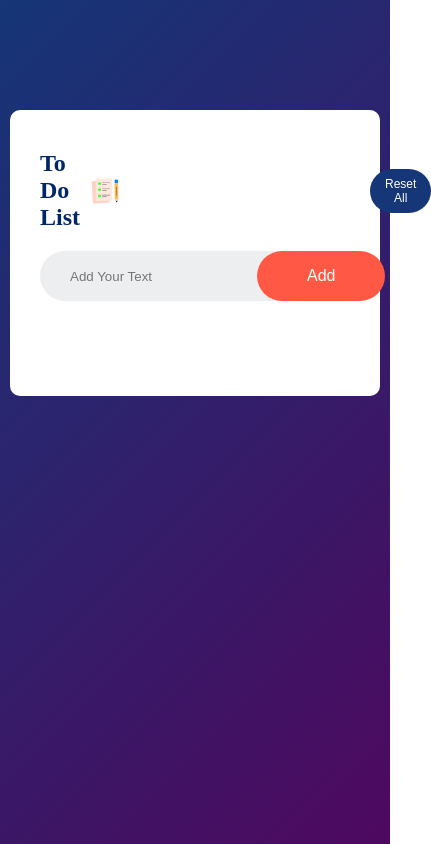
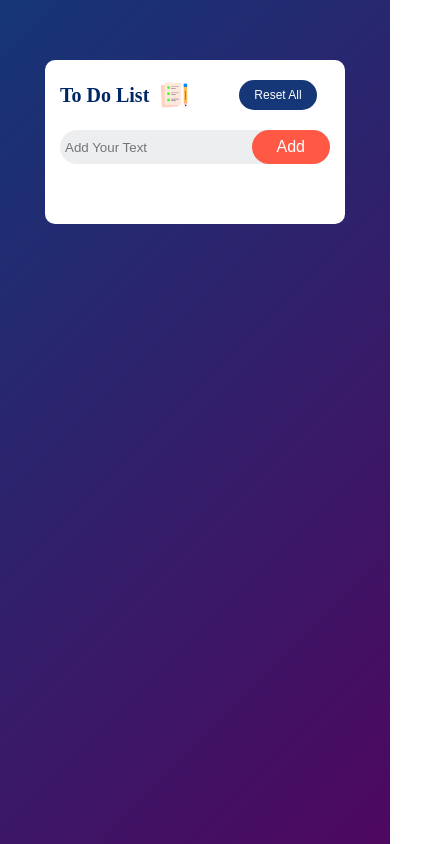
Before and after one commit to thegoutampatel/To-Do-List, a plain HTML site: page index.html in a window 390 px wide. Shown: the whole page, 431 px wide, since content can reach past the window. Drawn offline with Linux system fonts and the light colour scheme.

Commit message:
adding responsivness

```diff
--- a/style.css
+++ b/style.css
@@ -111,3 +111,28 @@ ul li span:hover{
     cursor: pointer;
     border-radius: 40px;
 }
+
+@media only screen and (max-width:480px){
+    .todo-app{
+        width: 100%;
+        max-width: 300px;
+        margin: 50px auto 10px;
+        padding: 20px 15px 35px;
+    }
+    .todo-app h2{
+        font-size: 20px;
+    }
+    #reset{
+        margin-left: 50px;
+    }
+    .row{
+        padding-left: 0px;
+        margin-bottom: 25px;
+    }
+    input{
+        padding: 5px;
+    }
+    button{
+        padding: 8px 25px;
+    }
+}
```
